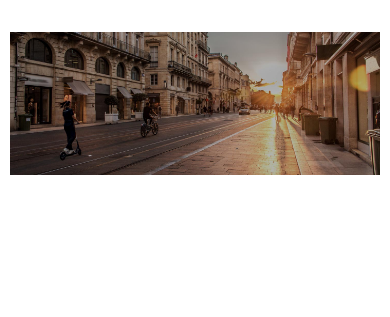
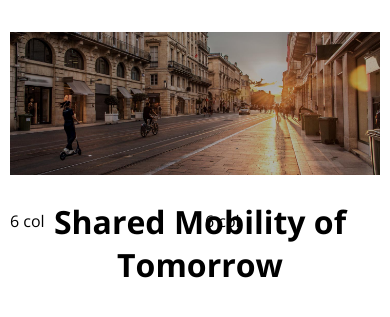
Before and after one commit to antoniaparini/html-css-helbiz, a plain HTML site: page index.html in a window 390 px wide. Shown: the part 107-424 px from the top of the page. Drawn offline with nearby package versions, Linux system fonts and the light colour scheme.

Commit message:
Helbiz Smartphone - h1 position absolute

```diff
--- a/css/framework-12bool-r.css
+++ b/css/framework-12bool-r.css
@@ -32,29 +32,12 @@
 
 @media screen and (max-width:768px) {
 
-.col-xs-12 p {
+/*.col-xs-12 p {
     font-size: 15px;
     text-align: center;
     margin-bottom: 30px;
-  }
-}
+  }*/
 
-/* COLONNE */
-
-[ class*="col-"] {
-  float: left;
-  padding-left: 10px;
-  padding-right: 10px;
-  padding-bottom: 10px;
-}
-
-/*[ class*="col-"]*/
-.padding-0 {
-  padding-left: 0px;
-  padding-right: 0px;
-}
-
-/* COLONNA XS*/
   .col-xs-12 {
     width: 100%;
   }
@@ -102,6 +85,25 @@
   .col-xs-1 {
     width: calc((100% / 12)*1);
   }
+}
+
+/* COLONNE */
+
+[ class*="col-"] {
+  float: left;
+  padding-left: 10px;
+  padding-right: 10px;
+  padding-bottom: 10px;
+}
+
+/*[ class*="col-"]*/
+.padding-0 {
+  padding-left: 0px;
+  padding-right: 0px;
+}
+
+/* COLONNA XS*/
+
 
 
 
--- a/css/style.css
+++ b/css/style.css
@@ -14,6 +14,9 @@ body {
   width:1350px;
 }
 
+.relative{
+  position: relative;
+}
 
 /*IMMAGINI XS*/
 
@@ -38,10 +41,19 @@ body {
 
 .col-xs-12 img {
   max-width:100%;
+  min-height: 100%;
   /*max-height:100px;*/
   margin-top: 20px;
   text-align: center;
   padding-bottom: 20px;
   display:inline-block;
   /*margin:0px auto;*/
-  text-align:center;
+}
+
+
+h1 {
+  position:absolute;
+  text-align: center;
+  z-index: 50;
+
+  }
--- a/index.html
+++ b/index.html
@@ -24,10 +24,21 @@
       </div>
     </div>
     <!--Jumbotron-->
-    <div class="container">
+    <div class="container relative">
       <div class="col-xs-12">
         <div class="box"></div>
         <img class= "hero"src="./img/hero-bg.jpg" alt="hero-big">
+          <h1>Shared Mobility of Tomorrow</h1>
+      </div>
+
+      <div class="container">
+        <div class="col-xs-6">
+          <div class="box">6 col</div>
+        </div>
+        <div class="col-xs-6">
+          <div class="box">6 col</div>
+        </div>
+
       </div>
 
   </body>
```
Lines whose indentation alone changed are shown as unchanged.
